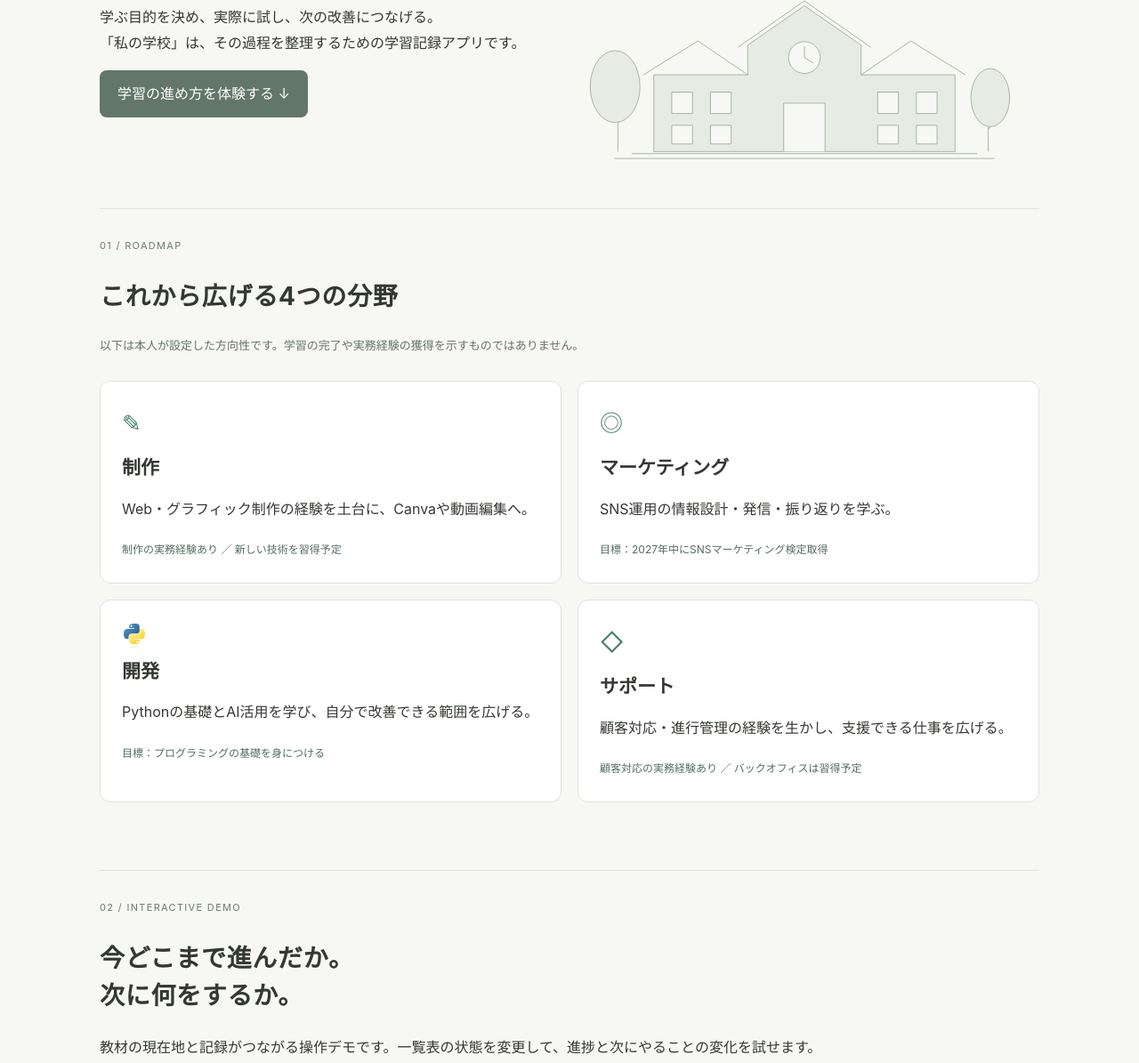
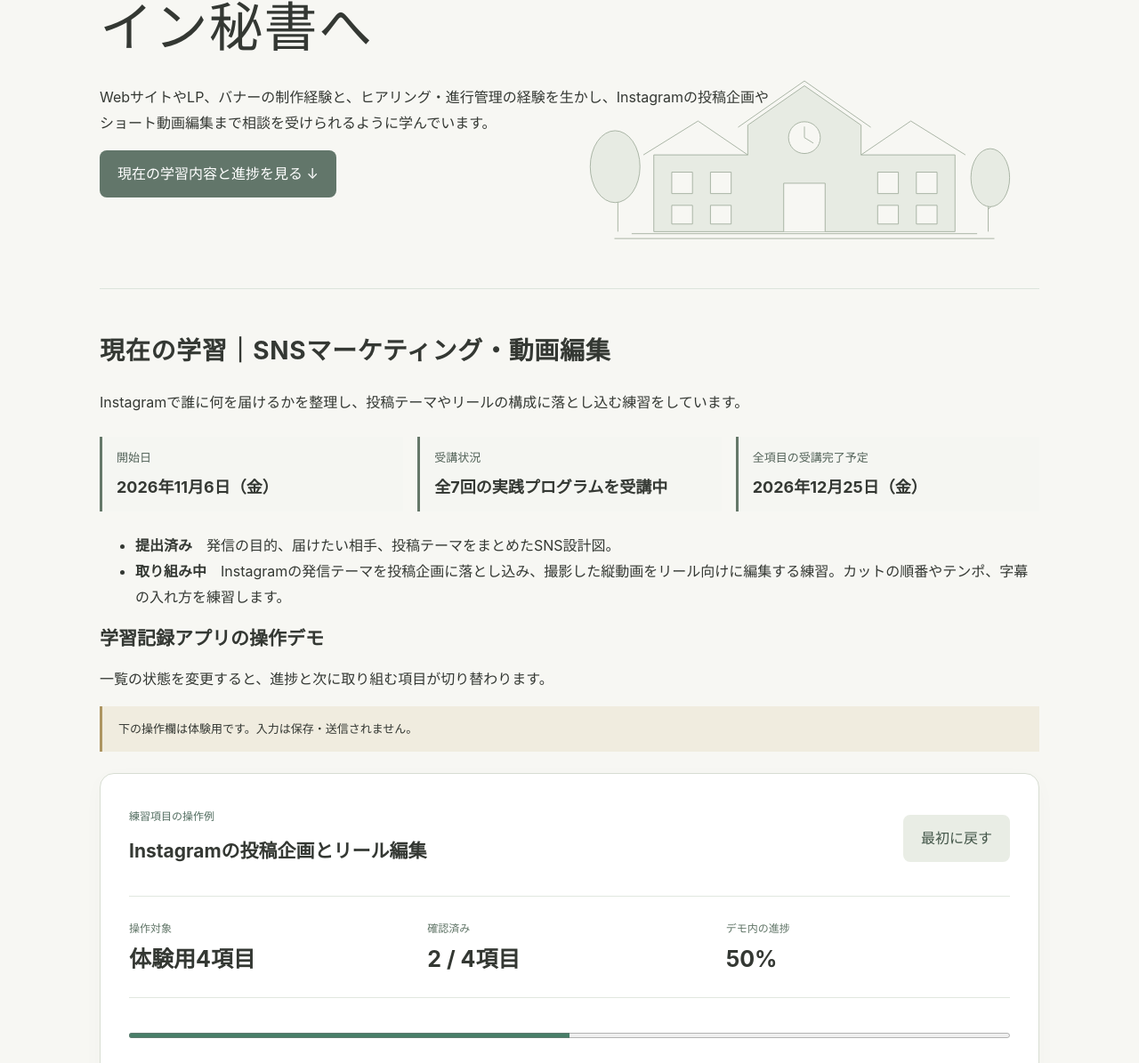
Before and after one commit to ayakahrt2026-portfolio/aya-portfolio, a plain HTML site: page dist/school/index.html in a window 1280 px wide. Shown: the part 413-1608 px from the top of the page at 89% size. Drawn offline with Linux system fonts and the light colour scheme.

Commit message:
Clarify current learning and services in school demo

```diff
--- a/dist/school/demo.js
+++ b/dist/school/demo.js
@@ -1,5 +1,5 @@
-const titles=['目的と読み手を決める','構成を試作する','読みやすさを確認する','気づきと改善点をまとめる'];
-const actions=['誰に何を伝えたいか書き出す','見出しと画像の配置を試す','文字の大きさと余白を見比べる','試作を振り返り、次に直すことを記録する'];
+const titles=['発信の目的と届けたい相手を決める','Instagramの投稿テーマを決める','縦動画のカットと字幕を調整する','試作したリールの改善点を記録する'];
+const actions=['誰に何を伝えたいか書き出す','届けたい相手に合わせて投稿案を作る','撮影素材を短く切り、字幕で内容を補う','字幕の読みやすさと動画のテンポを見直す'];
 let states=['done','done','current','todo'];
 let dates=['','','',''];
 let understanding=['自分で説明できる','復習したい','未確認','未確認'];
--- a/dist/school/index.html
+++ b/dist/school/index.html
@@ -1,13 +1,41 @@
 <!doctype html>
-<html lang="ja"><head><meta charset="utf-8"><meta name="viewport" content="width=device-width,initial-scale=1"><title>私の学校｜学習と実践の記録</title><link rel="stylesheet" href="style.css?v=20261112-layout2"><script src="demo.js?v=20261112" defer></script><link rel="icon" type="image/svg+xml" href="assets/school-mark.svg"></head>
-<body><header class="site-head"><a href="../" class="brand"><img class="brand-mark" src="assets/school-mark.svg" alt=""><span>私の学校 <small>LEARNING JOURNAL</small></span><img class="brand-companions" src="assets/school-companions.svg" alt="春陽・陸空・紬をモチーフにした、うさぎ2匹とヨークシャーテリア"></a><nav><a href="#goals">学習目標</a><a href="#demo">操作デモ</a><a href="https://my-school-aya.web.app/" target="_blank" rel="noopener noreferrer">本人用アプリ ↗</a></nav></header>
-<main><section class="intro" id="goals"><p class="eyebrow">制作と顧客対応の経験から、次の学びへ</p><h1>つくる力と<br>支える力を広げる。</h1><p>学ぶ目的を決め、実際に試し、次の改善につなげる。<br>「私の学校」は、その過程を整理するための学習記録アプリです。</p><a class="button" href="#demo">学習の進め方を体験する ↓</a></section>
-<section><div class="section-heading"><span>01 / ROADMAP</span><h2>これから広げる4つの分野</h2></div><p class="muted">以下は本人が設定した方向性です。学習の完了や実務経験の獲得を示すものではありません。</p><div class="areas">
-<article><span class="symbol">✎</span><h3>制作</h3><p>Web・グラフィック制作の経験を土台に、Canvaや動画編集へ。</p><span class="status">制作の実務経験あり ／ 新しい技術を習得予定</span></article>
-<article><span class="symbol">◎</span><h3>マーケティング</h3><p>SNS運用の情報設計・発信・振り返りを学ぶ。</p><span class="status">目標：2027年中にSNSマーケティング検定取得</span></article>
-<article><img class="subject-icon" src="assets/python.svg" alt="Python"><h3>開発</h3><p>Pythonの基礎とAI活用を学び、自分で改善できる範囲を広げる。</p><span class="status">目標：プログラミングの基礎を身につける</span></article>
-<article><span class="symbol">◇</span><h3>サポート</h3><p>顧客対応・進行管理の経験を生かし、支援できる仕事を広げる。</p><span class="status">顧客対応の実務経験あり ／ バックオフィスは習得予定</span></article>
-</div></section>
-<section id="demo"><div class="section-heading"><span>02 / INTERACTIVE DEMO</span><h2>今どこまで進んだか。<br>次に何をするか。</h2></div><p>教材の現在地と記録がつながる操作デモです。一覧表の状態を変更して、進捗と次にやることの変化を試せます。</p><div class="sample-note">体験用の架空データです。本人の実績・予定・教材ではありません。入力内容は送信・保存されません。</div>
-<div class="demo-card"><div class="row"><div><span class="status">▤ 制作 / 操作サンプル</span><h3>伝わる画像をつくる練習</h3></div><button id="reset" class="secondary">最初に戻す</button></div><div class="metrics"><div><small>開始日（サンプル）</small><strong>2026.11.01</strong></div><div><small>確認済み</small><strong id="count">2 / 4項目</strong></div><div><small>教材の進捗</small><strong id="percent">50%</strong></div></div><progress id="progress" max="4" value="2" aria-label="サンプル教材の確認進捗"></progress><div class="location"><small>◎ 現在地</small><h3 id="current">読みやすさを確認する</h3><p>理解の深さや実務経験とは分けて、教材を確認した範囲を表示します。</p></div><div id="understanding-summary" class="location"></div><div id="steps"></div><div class="next"><small>→ 次にやること</small><strong id="next">文字の大きさと余白を見比べる</strong></div><label for="memo">✎ 試して気づいたこと（任意）</label><textarea id="memo" rows="2" placeholder="記録の入力体験。個人情報は入力しないでください。"></textarea><p class="muted">実際のアプリでは本人専用の保存先へ記録します。このデモは再読み込みでリセットされます。</p></div></section>
-<section class="features"><div class="section-heading"><span>03 / WHY I BUILT IT</span><h2>記録を探す時間を、学ぶ時間へ。</h2></div><div class="flow"><div><strong>目標</strong><p>何のために学ぶか</p></div><span>→</span><div><strong>学習内容・進捗</strong><p>どこから再開するか</p></div><span>→</span><div><strong>理解度・次の一歩</strong><p>試したことを残す</p></div></div><p>本人用アプリはGoogleログイン・非公開クラウド保存・学習記録の取り込みに対応しています。Googleカレンダーから学習予定を読み込み、その他の予定は空き時間の判定だけに使います。AI整理は送信内容を自分で確認してから実行できます。</p><p class="muted">使用技術：HTML・CSS・JavaScript / Firebase Authentication・Cloud Firestore・Hosting</p><a class="button" href="../#contact">制作・お仕事のご相談</a></section></main><footer>私の学校｜学習と実践の記録 <a href="../">ポートフォリオへ戻る</a></footer></body></html>
+<html lang="ja"><head><meta charset="utf-8"><meta name="viewport" content="width=device-width,initial-scale=1"><title>私の学校｜学習と実践の記録</title><link rel="stylesheet" href="style.css?v=20261112-layout2"><script src="demo.js?v=20261115" defer></script><link rel="icon" type="image/svg+xml" href="assets/school-mark.svg"></head>
+<body><header class="site-head"><a href="../" class="brand"><img class="brand-mark" src="assets/school-mark.svg" alt=""><span>私の学校 <small>LEARNING JOURNAL</small></span><img class="brand-companions" src="assets/school-companions.svg" alt="春陽・陸空・紬をモチーフにした、うさぎ2匹とヨークシャーテリア"></a><nav><a href="#goals">学習目標</a><a href="#demo">学習進捗・操作デモ</a><a href="#services">ご依頼できる業務</a><a href="https://my-school-aya.web.app/" target="_blank" rel="noopener noreferrer">本人用アプリ ↗</a></nav></header>
+<main>
+<section class="intro" id="goals">
+  <p class="eyebrow">私の学校｜学習と実践の記録</p>
+  <h1>Web制作とSNS発信を支援するクリエイティブオンライン秘書へ</h1>
+  <p>WebサイトやLP、バナーの制作経験と、ヒアリング・進行管理の経験を生かし、Instagramの投稿企画やショート動画編集まで相談を受けられるように学んでいます。</p>
+  <a class="button" href="#demo">現在の学習内容と進捗を見る ↓</a>
+</section>
+<section id="demo">
+  <div class="section-heading"><h2>現在の学習｜SNSマーケティング・動画編集</h2></div>
+  <p>Instagramで誰に何を届けるかを整理し、投稿テーマやリールの構成に落とし込む練習をしています。</p>
+  <div class="learning-overview">
+    <div><span>開始日</span><strong><time datetime="2026-11-06">2026年11月6日（金）</time></strong></div>
+    <div><span>受講状況</span><strong>全7回の実践プログラムを受講中</strong></div>
+    <div><span>全項目の受講完了予定</span><strong><time datetime="2026-12-25">2026年12月25日（金）</time></strong></div>
+  </div>
+  <ul>
+    <li><strong>提出済み</strong>　発信の目的、届けたい相手、投稿テーマをまとめたSNS設計図。</li>
+    <li><strong>取り組み中</strong>　Instagramの発信テーマを投稿企画に落とし込み、撮影した縦動画をリール向けに編集する練習。カットの順番やテンポ、字幕の入れ方を練習します。</li>
+  </ul>
+  <h3>学習記録アプリの操作デモ</h3>
+  <p>一覧の状態を変更すると、進捗と次に取り組む項目が切り替わります。</p>
+  <div class="sample-note">下の操作欄は体験用です。入力は保存・送信されません。</div>
+<div class="demo-card"><div class="row"><div><span class="status">練習項目の操作例</span><h3>Instagramの投稿企画とリール編集</h3></div><button id="reset" class="secondary">最初に戻す</button></div><div class="metrics"><div><small>操作対象</small><strong>体験用4項目</strong></div><div><small>確認済み</small><strong id="count">2 / 4項目</strong></div><div><small>デモ内の進捗</small><strong id="percent">50%</strong></div></div><progress id="progress" max="4" value="2" aria-label="サンプル教材の確認進捗"></progress><div class="location"><small>◎ 現在地</small><h3 id="current">縦動画のカットと字幕を調整する</h3><p>理解の深さや実務経験とは分けて、教材を確認した範囲を表示します。</p></div><div id="understanding-summary" class="location"></div><div id="steps"></div><div class="next"><small>→ 次にやること</small><strong id="next">撮影素材を短く切り、字幕で内容を補う</strong></div><label for="memo">✎ 試して気づいたこと（任意）</label><textarea id="memo" rows="2" placeholder="記録の入力体験。個人情報は入力しないでください。"></textarea><p class="muted">実際のアプリでは本人専用の保存先へ記録します。このデモは再読み込みでリセットされます。</p></div></section>
+<section id="services" class="features">
+  <div class="section-heading"><h2>現在ご依頼いただける業務</h2></div>
+  <div class="areas">
+    <article><h3>Webサイト・LP制作</h3><p>目的と掲載内容の整理、ページデザイン、STUDIOでの制作、修正対応。</p></article>
+    <article><h3>バナー・グラフィック制作</h3><p>Web広告バナー、サムネイル、ロゴ、名刺などのデザイン制作。</p></article>
+    <article><h3>ヒアリング・制作進行</h3><p>ご要望の整理、必要な素材の確認、スケジュール調整、修正内容の取りまとめ。</p></article>
+  </div>
+  <a class="button" href="../#contact">制作・お仕事のご相談</a>
+</section>
+<section>
+  <div class="section-heading"><h2>学習記録アプリの制作</h2></div>
+  <p>学習目標、教材の進捗、理解度、次にやることをまとめて確認できるアプリを制作しました。</p>
+  <p class="muted">使用技術　HTML・CSS・JavaScript／Firebase Authentication・Cloud Firestore・Hosting</p>
+</section>
+</main><footer>私の学校｜学習と実践の記録 <a href="../">ポートフォリオへ戻る</a></footer></body></html>
```
